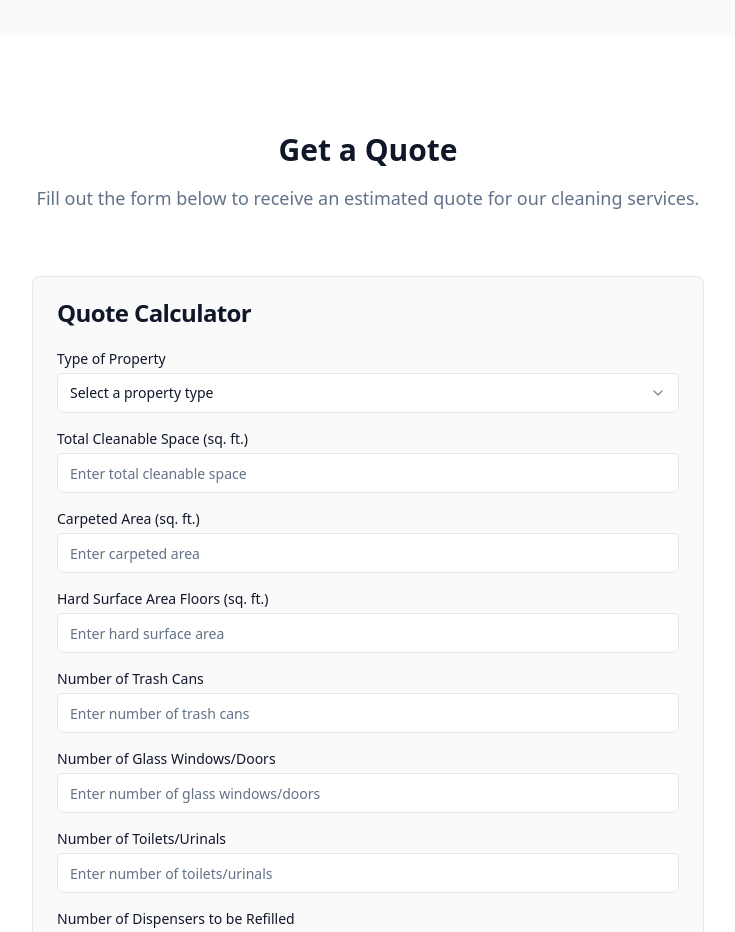
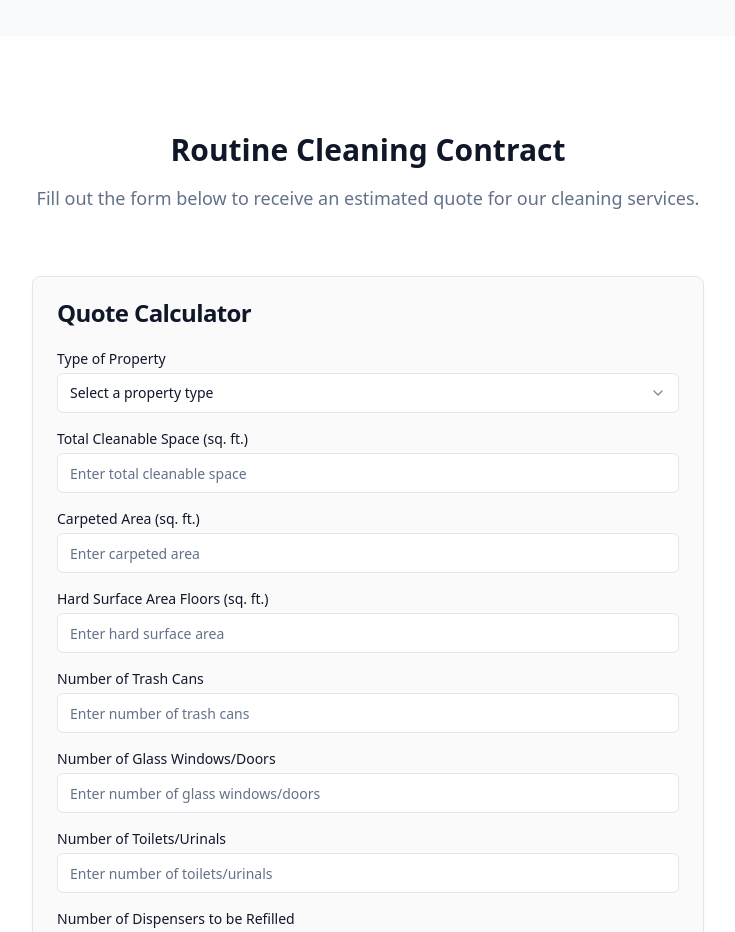
Before and after one commit to ss251/custo-supreme, a Next.js app: page / in a window 1280 px wide. Shown: the part 2580-3512 px from the top of the page, without its empty margins (272-1007 px from the left). Built offline with nearby package versions, Linux system fonts and the light colour scheme.

Commit message:
chore: update verbiage for quote section heading

```diff
--- a/components/QuoteSection.tsx
+++ b/components/QuoteSection.tsx
@@ -82,7 +82,7 @@ export function QuoteSection() {
           className="text-center mb-16"
         >
           <h2 className="text-3xl font-bold text-foreground mb-4">
-            Get a Quote
+            Routine Cleaning Contract
           </h2>
           <p className="text-lg text-muted-foreground max-w-2xl mx-auto">
             Fill out the form below to receive an estimated quote for our
```
